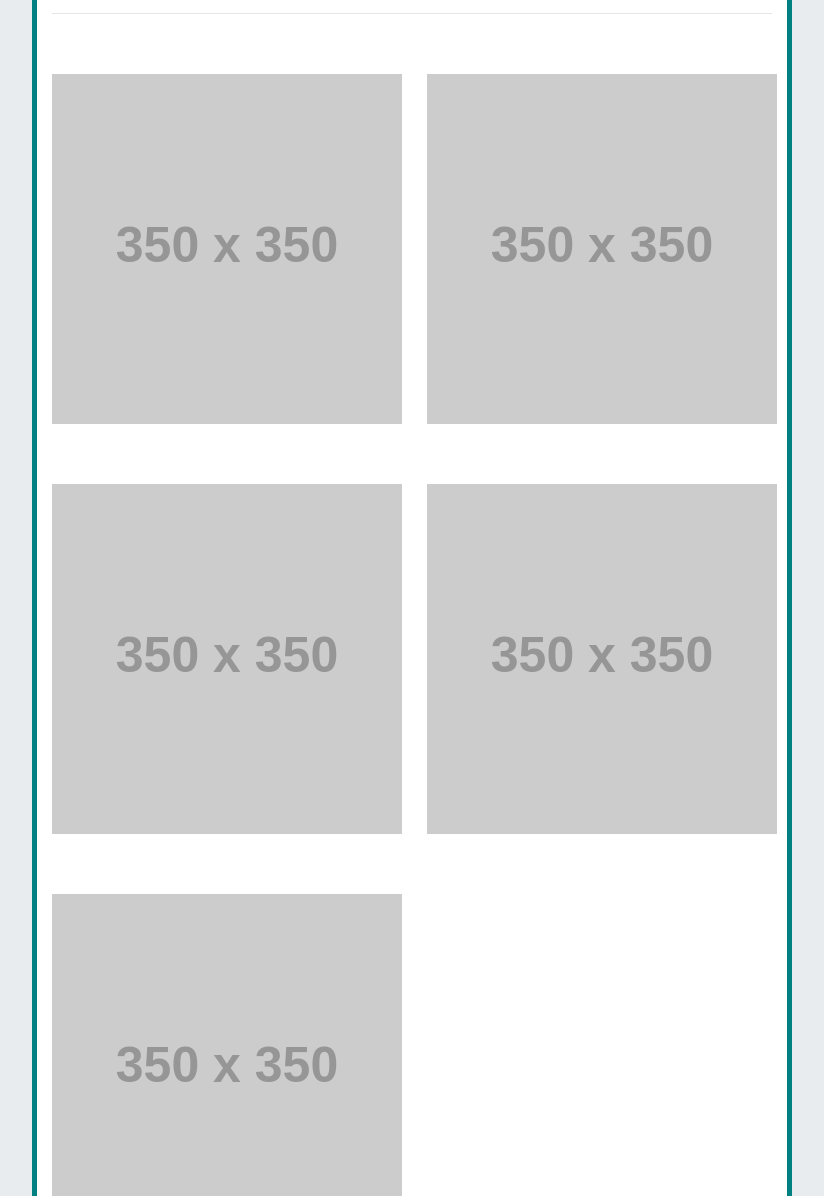
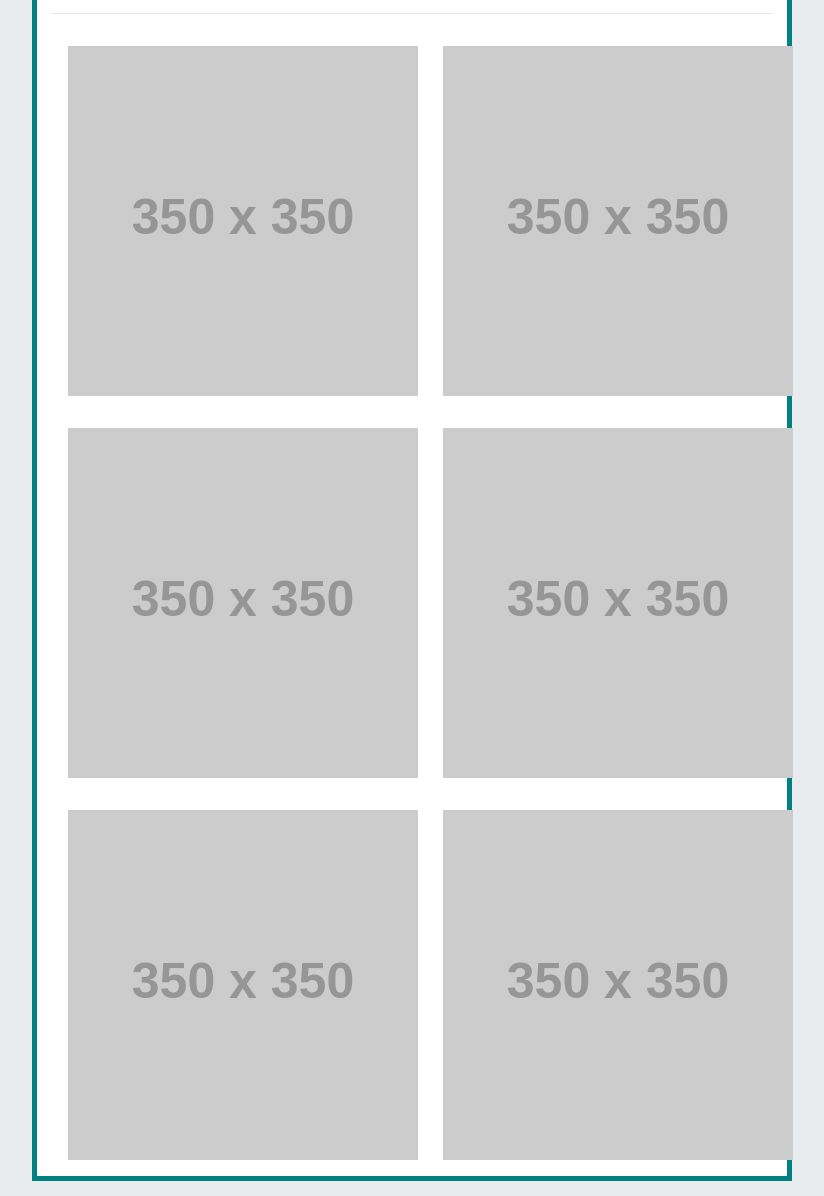
Before and after one commit to alzcheng/HW2, a plain HTML site: page portfolio.html in a window 1280 px wide. Shown: the part 184-1380 px from the top of the page, without its empty margins (38-862 px from the left). Drawn offline with nearby package versions, Linux system fonts and the light colour scheme; placeholder pictures from the web are drawn by us.

Commit message:
fixed responsive margins for portfolio pics

```diff
--- a/portfolio.html
+++ b/portfolio.html
@@ -45,28 +45,28 @@
 
                     <hr class="my-3">
 
-                    <div class="row" style="margin-top: 60px; margin-bottom: 60px;">
-                        <!-- <div class="col-md-6">style="margin-left: 20px; margin-right: 20px;"> -->
+                    <div class="row">
                         <div class="col-md-6">
-                            <img src="https://via.placeholder.com/350" alt="Portfoio Element">
+                            <img src="https://via.placeholder.com/350" alt="Portfoio Element" class="m-3">
                         </div>
-                        <div class="col-md-6">
-                            <img src="https://via.placeholder.com/350" alt="Portfoio Element">
+                        <div class="col-md-6 ml-auto">
+                            <img src="https://via.placeholder.com/350" alt="Portfoio Element" class="m-3">
                         </div>
                     </div>
-                    <div class="row" style="margin-top: 60px; margin-bottom: 60px;">
-                        <!-- <div class="col-md-6">style="margin-left: 20px; margin-right: 20px;"> -->
+                    <div class="row">
                         <div class="col-md-6">
-                            <img src="https://via.placeholder.com/350" alt="Portfoio Element">
+                            <img src="https://via.placeholder.com/350" alt="Portfoio Element" class="m-3">
                         </div>
-                        <div class="col-md-6">
-                            <img src="https://via.placeholder.com/350" alt="Portfoio Element">
+                        <div class="col-md-6 ml-auto">
+                            <img src="https://via.placeholder.com/350" alt="Portfoio Element" class="m-3">
                         </div>
                     </div>
-                    <div class="row" style="margin-top: 60px; margin-bottom: 60px;">
-                        <!-- <div class="col-md-6">style="margin-left: 20px; margin-right: 20px;"> -->
+                    <div class="row">
                         <div class="col-md-6">
-                            <img src="https://via.placeholder.com/350" alt="Portfoio Element">
+                            <img src="https://via.placeholder.com/350" alt="Portfoio Element" class="m-3">
+                        </div>
+                        <div class="col-md-6 ml-auto">
+                            <img src="https://via.placeholder.com/350" alt="Portfoio Element" class="m-3">
                         </div>
                     </div>
                 </div>
```
